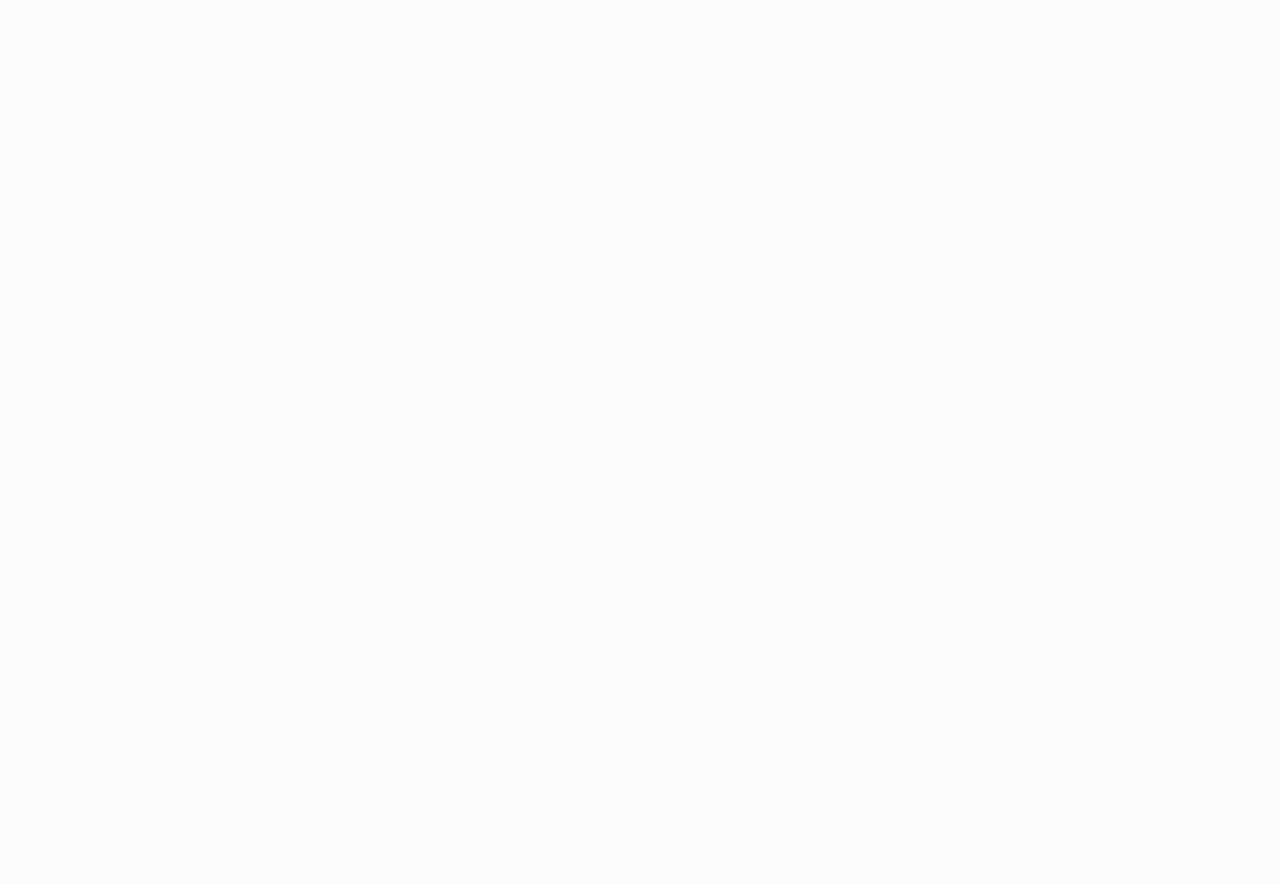
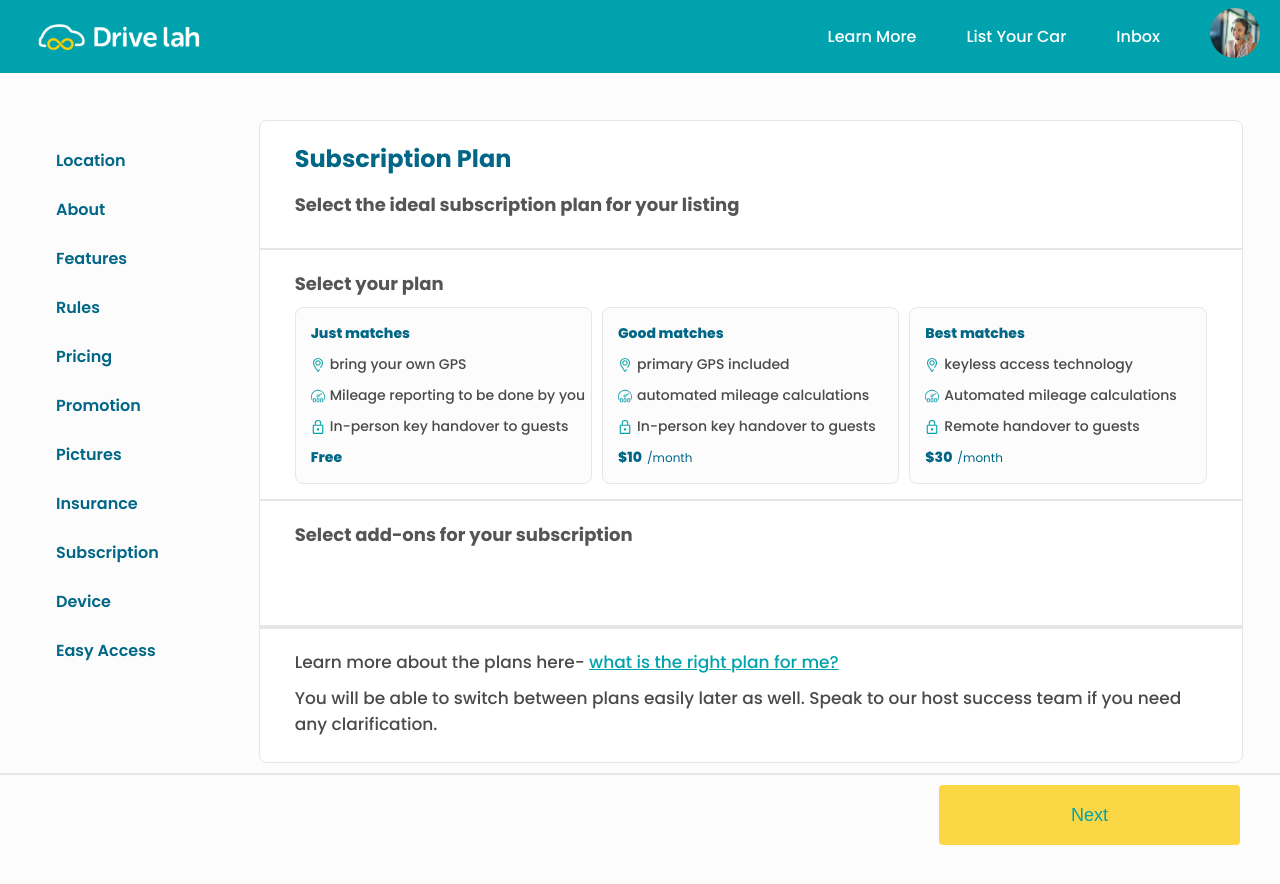
Before and after one commit to Ukandiesunday/drive-lah-frontent-intern-assignment, a React (Vite) app: page /subscription in a window 1280 px wide. Before the commit this address had no page. Shown: the top 884 px of the page. Before the commit the page ends 800 px from the top, so only its background shows below. Built offline with nearby package versions, Linux system fonts and the light colour scheme.

Commit message:
adjusted the display behaviour of subcription plan items

```diff
--- a/src/App.jsx
+++ b/src/App.jsx
@@ -4,14 +4,18 @@ import SharedLayout from "./components/sharedLayout/SharedLayout";
 import Subscriptions from "./pages/subscription/Subscription";
 
 import DeviceManagement from "./pages/deviceManagent/DeviceManagement";
+import NotFound from "./pages/pageNotFound/NotFound";
+import Location from "./pages/location/Location";
 
 function App() {
   return (
     <BrowserRouter>
       <Routes>
         <Route element={<SharedLayout />} path={"/"}>
-          <Route index element={<Subscriptions />} />
+          <Route index element={<Location />} path={"/location"}></Route>
+          <Route element={<Subscriptions />} path={"/subscription"} />
           <Route element={<DeviceManagement />} path={"/device"} />
+          <Route element={<NotFound />} path={"*"} />
         </Route>
       </Routes>
     </BrowserRouter>
--- a/src/components/footer/Footer.jsx
+++ b/src/components/footer/Footer.jsx
@@ -1,9 +1,14 @@
+import { useNavigate } from "react-router-dom";
 import "./footer.css";
 
-const Footer = () => {
+const Footer = (pathName) => {
+  const navigate = useNavigate();
+
   return (
     <div className="footer">
-      <button className="next-btn">Next</button>
+      <button onClick={() => navigate("/device")} className="next-btn">
+        Next
+      </button>
     </div>
   );
 };
--- a/src/components/footer/footer.css
+++ b/src/components/footer/footer.css
@@ -3,7 +3,8 @@
   display: flex;
   justify-content: right;
   border-top: 2px solid #e6e6e6;
-  padding-bottom: 50px;
+  padding-bottom: 80px;
+  margin-bottom: 80px;
 }
 .next-btn {
   color: #00a3ad;
--- a/src/components/sharedLayout/SharedLayout.jsx
+++ b/src/components/sharedLayout/SharedLayout.jsx
@@ -1,9 +1,13 @@
-import { Outlet } from "react-router-dom";
+import { Outlet, useLocation } from "react-router-dom";
 import Navbar from "../navbar/Navbar";
 import Sidebar from "../sidebar/Sidebar";
 import "./sharedLayout.css";
 import Footer from "../footer/Footer";
+
 const SharedLayout = () => {
+  const location = useLocation();
+  const { pathName } = location;
+  console.log(pathName);
   return (
     <div>
       <Navbar />
@@ -16,7 +20,7 @@ const SharedLayout = () => {
           <Outlet />
         </div>
       </div>
-      <Footer />
+      <Footer pathName={pathName} />
     </div>
   );
 };
--- a/src/components/sidebar/Sidebar.jsx
+++ b/src/components/sidebar/Sidebar.jsx
@@ -2,6 +2,7 @@ import { useState, useEffect } from "react";
 import { FaCheck } from "react-icons/fa";
 import { handleRetrieveItem, handleStoreItem } from "../../helpers/storage";
 import "./sidebar.css";
+import { Link } from "react-router-dom";
 
 const Sidebar = () => {
   const [activeItem, setActiveItem] = useState(
@@ -14,17 +15,17 @@ const Sidebar = () => {
   });
 
   const navItems = [
-    "Location",
-    "About",
-    "Features",
-    "Rules",
-    "Pricing",
-    "Promotion",
-    "Pictures",
-    "Insurance",
-    "Subscription",
-    "Device",
-    "Easy Access",
+    "location",
+    "about",
+    "features",
+    "rules",
+    "pricing",
+    "promotion",
+    "pictures",
+    "insurance",
+    "subscription",
+    "device",
+    "easy access",
   ];
 
   const handleItemClick = (item) => {
@@ -45,8 +46,9 @@ const Sidebar = () => {
     <div className="sidebar">
       <ul className="nav-list">
         {navItems.map((item) => (
-          <li
-            key={item}
+          <li key={item}>
+            <Link
+              to={item}
               onClick={() => handleItemClick(item)}
               className={`nav-item ${item === activeItem ? "active" : ""}`}
             >
@@ -55,6 +57,7 @@ const Sidebar = () => {
               {visitedItems.includes(item) && activeItem !== item && (
                 <FaCheck className="check-icon" />
               )}
+            </Link>
           </li>
         ))}
       </ul>
--- a/src/components/sidebar/sidebar.css
+++ b/src/components/sidebar/sidebar.css
@@ -22,6 +22,7 @@
   text-wrap: nowrap;
   color: #026786;
   border-left: 3px solid transparent;
+  text-transform: capitalize;
 }
 
 .nav-item.active {
--- /dev/null
+++ b/src/pages/location/Location.jsx
@@ -0,0 +1,17 @@
+import React from "react";
+
+const Location = () => {
+  return (
+    <div
+      style={{
+        display: "flex",
+        alignItems: "center",
+        justifyContent: "center",
+      }}
+    >
+      <h1 style={{ fontWeight: "700", fontSize: "50px" }}>LOCATION PAGE</h1>
+    </div>
+  );
+};
+
+export default Location;
--- /dev/null
+++ b/src/pages/pageNotFound/NotFound.tsx
@@ -0,0 +1,17 @@
+import React from "react";
+
+import "./notfound.css";
+const NotFound = () => {
+  return (
+    <div className="not-found">
+      <div>
+        <div>
+          <img className="not-found-img" src="/notfound.jpeg" alt="not found" />
+        </div>
+        <h1>Page Not Found</h1>
+      </div>
+    </div>
+  );
+};
+
+export default NotFound;
--- /dev/null
+++ b/src/pages/pageNotFound/notfound.css
@@ -0,0 +1,7 @@
+.not-found {
+  display: flex;
+  align-items: center;
+  justify-content: center;
+  text-align: center;
+  margin-inline: auto;
+}
--- a/src/pages/subscription/Subscription.jsx
+++ b/src/pages/subscription/Subscription.jsx
@@ -4,7 +4,7 @@ import { getItem, handleStoreItem } from "../../helpers/storage";
 
 const Subscription = () => {
   const [activeItem, setActiveItem] = useState(
-    () => getItem("activePlan") || null
+    () => getItem("activePlan") || 0
   );
 
   useEffect(() => {
@@ -59,7 +59,7 @@ const Subscription = () => {
       </section>
       <hr />
       <section className="section">
-        <h4 className="plan-subheading">select your plan</h4>
+        <h4 className="subheading">Select your plan</h4>
         <div className="select-plan-cards-container">
           {cardItems.map((item, index) => (
             <ul
@@ -96,34 +96,40 @@ const Subscription = () => {
       </section>
       <hr />
       <section className="section">
-        <h4 className="plan-subheading">
-          Select add-ons for your subscription
-        </h4>
+        <h4 className="subheading">Select add-ons for your subscription</h4>
 
-        <div className="select-btn-container">
-          {activeItem === 1 && (
+        <div
+          className={`select-btn-container active-plan-container  ${
+            activeItem >= 1 ? "active-select" : ""
+          }`}
+        >
           <button className="select-add-button">
             BYO Secondary GPS $5/month <span className="circle"></span>
           </button>
-          )}
-          {activeItem === 2 && (
-            <button className="select-add-button">
+
+          <div
+            className={`select-plan-wrapper ${
+              activeItem === 2 && "select-plan-visible"
+            }`}
+          >
+            <button className="select-add-button select-add-button2">
               BYO Secondary GPS $10/month <span className="circle"></span>
             </button>
-          )}
-          {activeItem === 3 && (
-            <button className="select-add-button coming-soon">
+
+            <button
+              className={`select-add-button coming-soon ${
+                activeItem === 3 && "active-coming-soon"
+              }`}
+            >
               Between trip insurance <span className="circle"></span>
             </button>
-          )}
+          </div>
         </div>
       </section>
       <hr />
-
-      <section className="section">
-        <h4 className="plan-subheading">
-          Select add-ons for your subscription
-        </h4>
+      {activeItem === 2 && (
+        <section className={`section `}>
+          <h4 className="subheading">Add card details</h4>
           <button className="select-add-button add-card-wrapper">
             <span className="card-photo-container">
               <img className="card-photo" src="/card.png" alt="card picture" />
@@ -139,6 +145,7 @@ const Subscription = () => {
             your listing is published and live.
           </p>
         </section>
+      )}
       <hr />
       <article className="article">
         <p>
--- a/src/pages/subscription/subscription.css
+++ b/src/pages/subscription/subscription.css
@@ -16,7 +16,7 @@
   color: #026786;
 }
 .subheading {
-  color: #4a4a4a;
+  color: #555555;
   font-weight: 700;
   font-size: 18px;
 }
@@ -138,6 +138,60 @@ hr {
   border: none;
 }
 
+.select-plan-wrapper {
+  position: relative;
+  overflow: hidden;
+  visibility: hidden;
+}
+.select-plan-wrapper.select-plan-visible {
+  visibility: visible;
+  isolation: isolate;
+}
+.select-add-button2,
+.coming-soon {
+  position: absolute;
+  inset: 0;
+}
+
+.active-plan-container {
+  display: grid !important;
+  grid-template-columns: repeat(auto-fit, minmax(300px, 1fr)) !important;
+}
+.active-plan-container {
+  clip-path: polygon(0 0, 100% 0, 100% 0, 0 0);
+  transition: clip-path 0.4s ease-in-out;
+}
+.active-plan-container.active-select {
+  clip-path: polygon(0 0, 100% 0, 100% 100%, 0 100%);
+}
+
+.coming-soon {
+  position: relative;
+}
+.coming-soon::after {
+  content: "Coming Soon";
+  position: absolute;
+  top: -10px;
+  left: 20px;
+  padding: 5px;
+  background: #c7c5c5;
+  color: #7c7c7c;
+  height: 14px;
+  border-radius: 2px;
+  width: fit-content;
+}
+
+.coming-soon {
+  top: -80px;
+  z-index: -1;
+  visibility: hidden;
+}
+.coming-soon.active-coming-soon {
+  top: 0px;
+  z-index: 1;
+  z-index: 50;
+  visibility: visible;
+}
 @media (min-width: 768px) {
   .select-btn-container {
     flex-wrap: nowrap;
```
Also changed, not shown: public/notfound.jpeg (added). Lines whose indentation alone changed are shown as unchanged.
